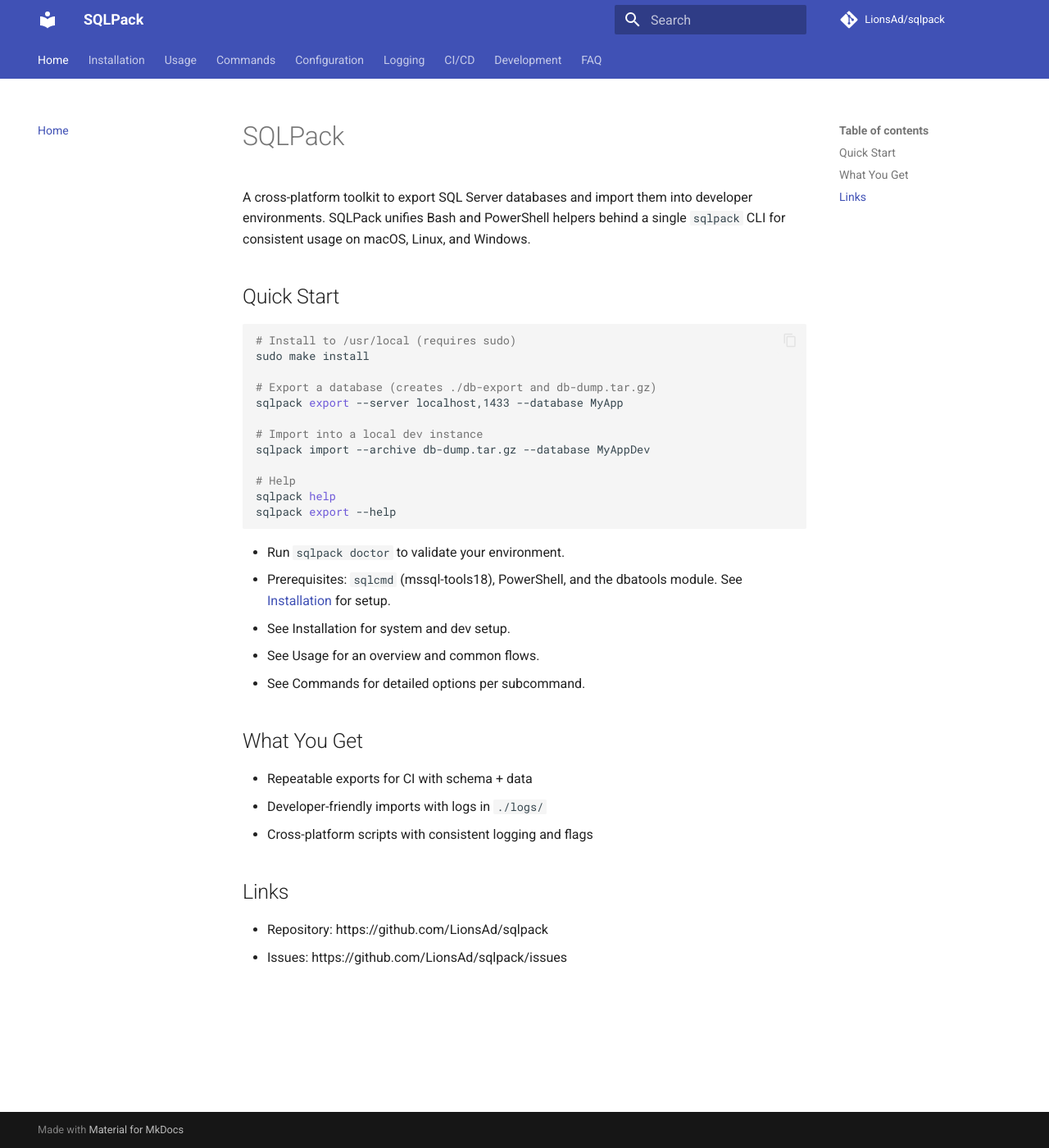
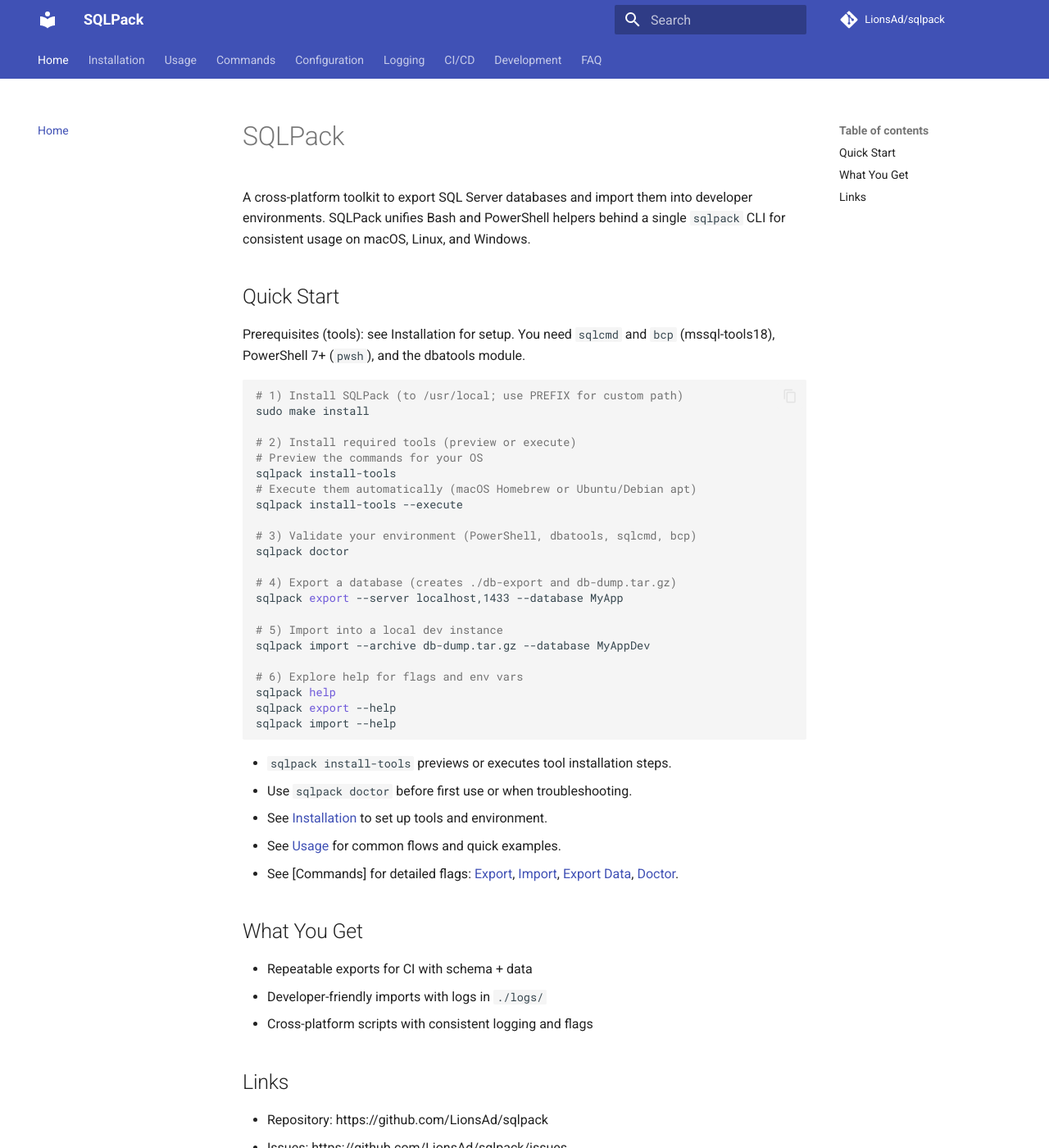
Before and after one commit to LionsAd/sqlpack, an MkDocs documentation site: the page built from docs/index.md, in a window 1280 px wide and 1400 px high. Shown: the whole window at 82% size. Built offline with MkDocs 1.6.1 and Material for MkDocs 9.7.7, drawn with Linux system fonts in a browser that asks for light colours; comment, search, counter and statistics services are not loaded.

Commit message:
docs: Quick Start includes sqlpack install-tools (preview/execute)

````diff
--- a/docs/index.md
+++ b/docs/index.md
@@ -4,26 +4,38 @@
 
 ## Quick Start
 
+Prerequisites (tools): see Installation for setup. You need `sqlcmd` and `bcp` (mssql-tools18), PowerShell 7+ (`pwsh`), and the dbatools module.
+
 ```bash
-# Install to /usr/local (requires sudo)
+# 1) Install SQLPack (to /usr/local; use PREFIX for custom path)
 sudo make install
 
-# Export a database (creates ./db-export and db-dump.tar.gz)
+# 2) Install required tools (preview or execute)
+# Preview the commands for your OS
+sqlpack install-tools
+# Execute them automatically (macOS Homebrew or Ubuntu/Debian apt)
+sqlpack install-tools --execute
+
+# 3) Validate your environment (PowerShell, dbatools, sqlcmd, bcp)
+sqlpack doctor
+
+# 4) Export a database (creates ./db-export and db-dump.tar.gz)
 sqlpack export --server localhost,1433 --database MyApp
 
-# Import into a local dev instance
+# 5) Import into a local dev instance
 sqlpack import --archive db-dump.tar.gz --database MyAppDev
 
-# Help
+# 6) Explore help for flags and env vars
 sqlpack help
 sqlpack export --help
+sqlpack import --help
 ```
 
-- Run `sqlpack doctor` to validate your environment.
-- Prerequisites: `sqlcmd` (mssql-tools18), PowerShell, and the dbatools module. See [Installation](install.md) for setup.
-- See Installation for system and dev setup.
-- See Usage for an overview and common flows.
-- See Commands for detailed options per subcommand.
+- `sqlpack install-tools` previews or executes tool installation steps.
+- Use `sqlpack doctor` before first use or when troubleshooting.
+- See [Installation](install.md) to set up tools and environment.
+- See [Usage](usage.md) for common flows and quick examples.
+- See [Commands] for detailed flags: [Export](commands/export.md), [Import](commands/import.md), [Export Data](commands/export-data.md), [Doctor](commands/doctor.md).
 
 ## What You Get
 - Repeatable exports for CI with schema + data
````
